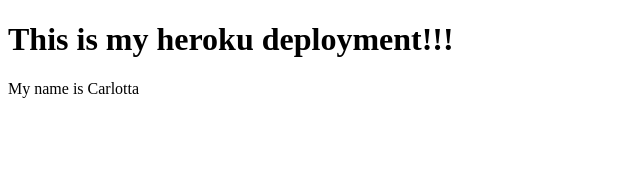
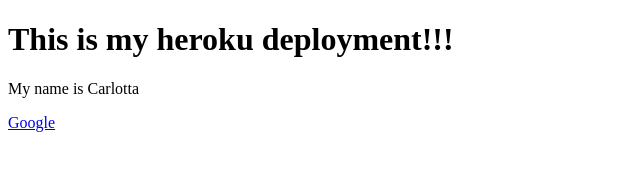
Before and after one commit to carlottachen/cc-deployment-demo, a website: page index.html in a window 1280 px wide. Shown: the full height of the page, 0-640 px from the left. Drawn offline with Linux system fonts and the light colour scheme.

Commit message:
Updated link in index.js

```diff
--- a/index.html
+++ b/index.html
@@ -11,7 +11,7 @@
 <body>
   <h1>This is my heroku deployment!!!</h1>
   <p>My name is Carlotta</p>
-  <link href="www.google.com" />
+  <a href="www.google.com">Google</a>
 </body>
 
 </html>
```
